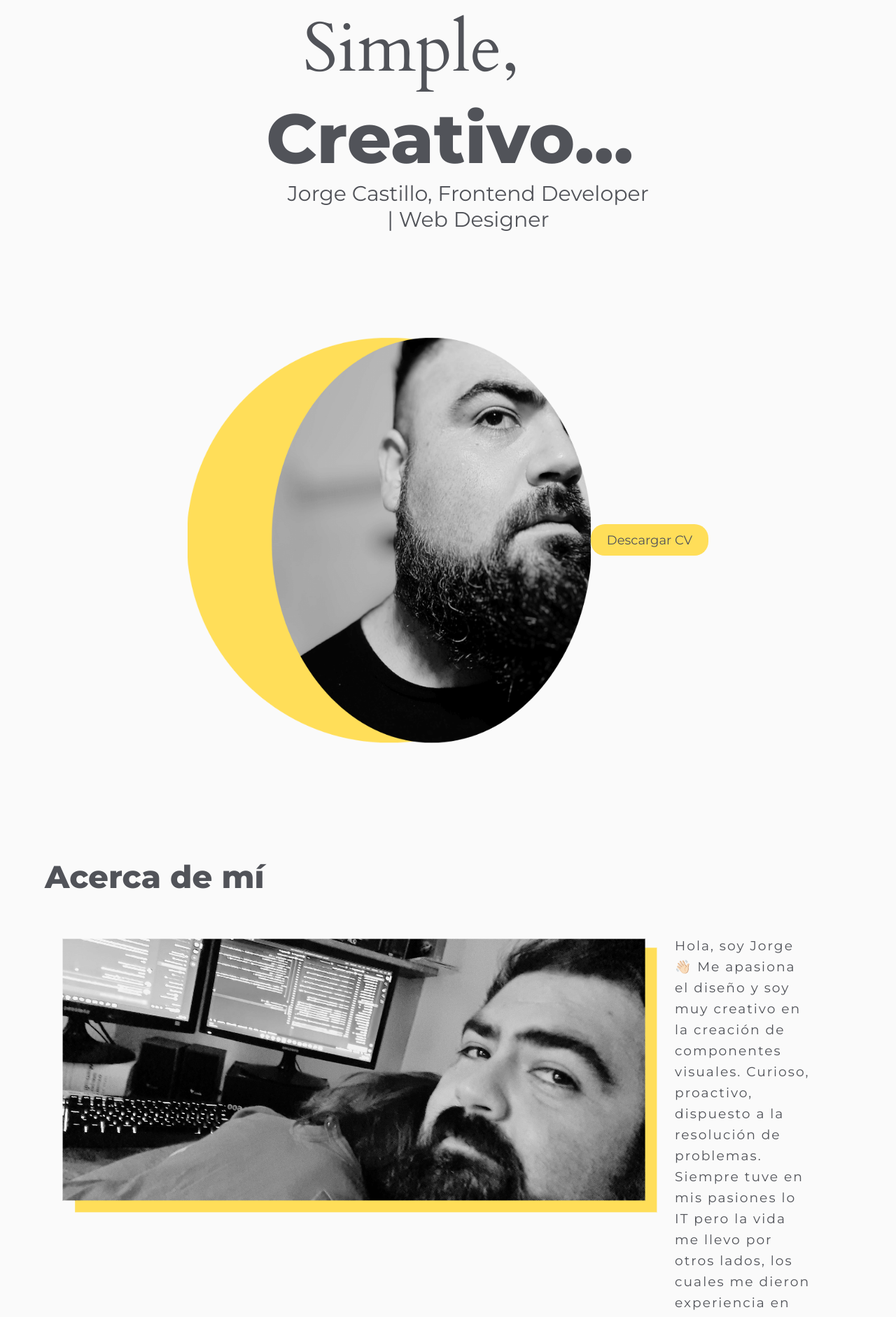
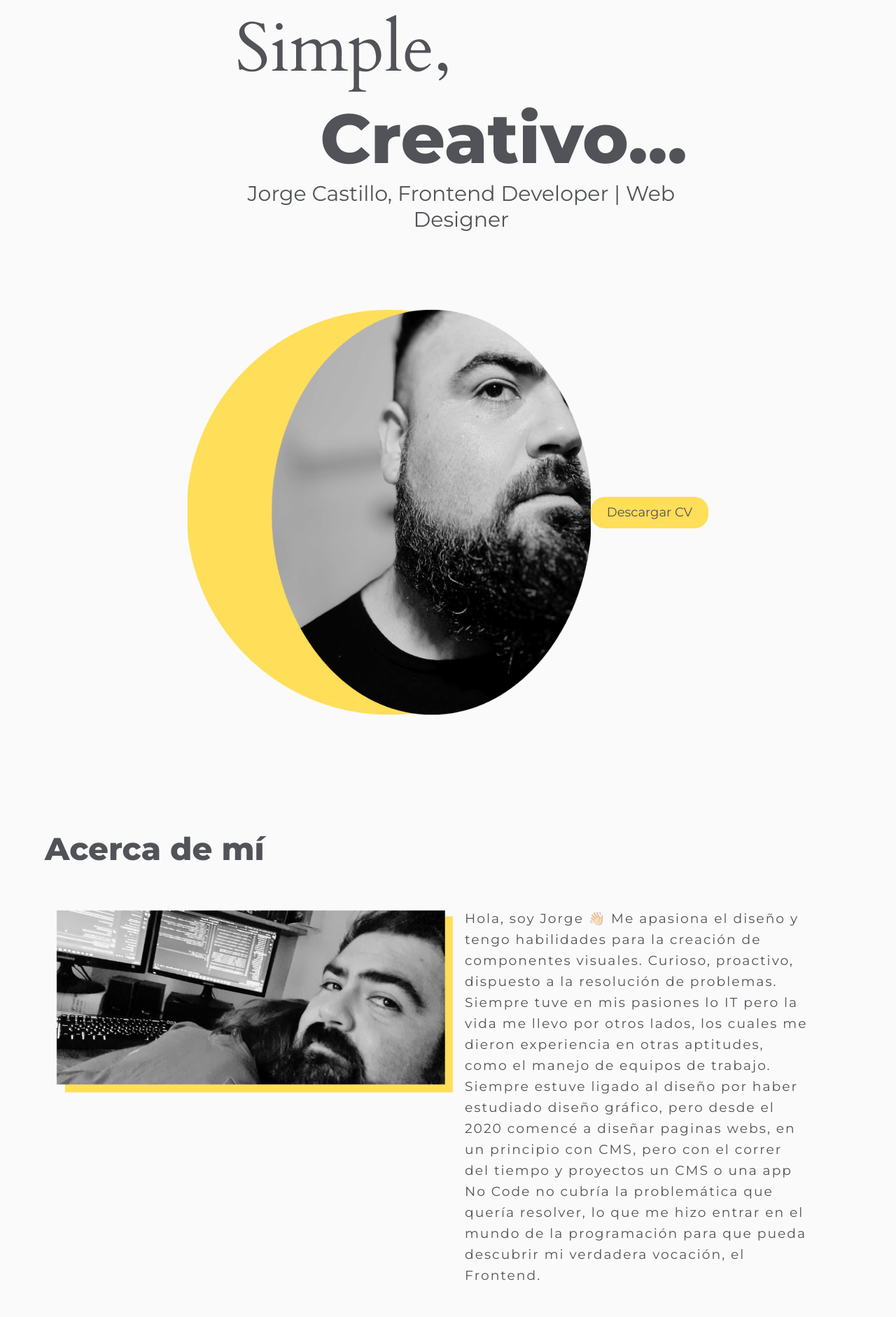
Before and after one commit to JorgeCastilloMakers/portfolio, a React (Vite) app: page / in a window 1280 px wide. Shown: the part 120-2002 px from the top of the page at 70% size. Built offline with nearby package versions, Linux system fonts and the light colour scheme; no server answers; a web font is replaced by a local one.

Commit message:
add framer and change text in about

```diff
--- a/package.json
+++ b/package.json
@@ -12,6 +12,7 @@
   "dependencies": {
     "@emailjs/browser": "^3.11.0",
     "formik": "^2.4.1",
+    "framer-motion": "^10.12.16",
     "lottie-react": "^2.4.0",
     "react": "^18.2.0",
     "react-dom": "^18.2.0",
--- a/src/components/about/AboutMe.tsx
+++ b/src/components/about/AboutMe.tsx
@@ -19,7 +19,7 @@ export const AboutMe = () => {
                 </div>
                 <h3 className='about_section_text'>
                     Hola, soy Jorge 👋🏻
-                    Me apasiona el diseño y soy muy creativo en la creación de componentes visuales.
+                    Me apasiona el diseño y tengo habilidades para la creación de componentes visuales.
                     Curioso, proactivo, dispuesto a la resolución de problemas.
                     Siempre tuve en mis pasiones lo IT pero la vida me llevo por otros lados, los cuales me dieron experiencia en otras aptitudes, como el manejo de equipos de trabajo.
                     Siempre estuve ligado al diseño por haber estudiado diseño gráfico, pero desde el 2020 comencé a diseñar paginas webs, en un principio con CMS, pero con el correr del tiempo y proyectos un CMS o una app No Code no cubría la problemática que quería resolver, lo que me hizo entrar en el mundo de la programación para que pueda descubrir mi verdadera vocación, el Frontend.
--- a/src/components/about/about.scss
+++ b/src/components/about/about.scss
@@ -18,10 +18,14 @@
         padding-top: 5%;
         padding-bottom: 5%;
         &_text{
+            width: 50%;
             font-weight: 400;
             letter-spacing: 2px;
             line-height: 30px;
             padding-right: 5%;
+        }
+        &_img{
+            max-width: 600px;
         }
     }
 }
@@ -34,7 +38,7 @@
     padding-top: 5%;
 }
 
-@media (max-width: 870px){
+@media (max-width: 878px){
     .about{
         &_title{
             text-align: center;
--- a/src/components/contact/contact.scss
+++ b/src/components/contact/contact.scss
@@ -28,7 +28,7 @@
     }
     &_form{
         align-self: center;
-        width: 30%;
+        width: 40%;
         height: 100%;
         display: flex;
         flex-direction: column;
--- a/src/components/hero/Hero.tsx
+++ b/src/components/hero/Hero.tsx
@@ -1,16 +1,19 @@
 import React from 'react';
 import PictureHero from '../../assets/picture-hero.png';
 import { Button } from '../button/Button';
+import { Reveal } from '../motions/Reveal';
 import './hero.scss';
 
 export const Hero = () => {
     return (
         <div className='hero' id='home'>
-            <div className='hero_title'>
-                <h2 className='hero_title_part-One'>Simple,</h2>
-                <h2 className='hero_title_part-Two'>Creativo...</h2>
-                <h3 className='hero_title_name'>Jorge Castillo, Frontend Developer | Web Designer</h3>
-            </div>
+            <Reveal>
+                <div className='hero_title'>
+                    <h2 className='hero_title_part-One'>Simple,</h2>
+                    <h2 className='hero_title_part-Two'>Creativo...</h2>
+                    <h3 className='hero_title_name'>Jorge Castillo, Frontend Developer | Web Designer</h3>
+                </div>
+            </Reveal>
             <div className='hero_image'>
                 <img className='hero_image_picture' src={PictureHero} alt="picture-jorge-castillo" />
             </div>
--- /dev/null
+++ b/src/components/motions/Reveal.tsx
@@ -0,0 +1,26 @@
+import { motion } from "framer-motion";
+import React from "react";
+
+
+interface Props{
+    children: JSX.Element;
+    width?: 'fit-content' | '100%';
+}
+
+export const Reveal = ({ children, width = 'fit-content' }: Props) => {
+    return (
+        <div style={{position: 'relative', width, overflow: 'hidden'}}>
+            <motion.div
+                variants={{
+                    hidden: { opacity: 0, y: 75 },
+                    visible: {opacity: 1, y: 0},
+                }}
+                initial='hidden'
+                animate='visible'
+                transition={{duration: 0.8, delay: 0.25}}
+            >
+                {children}
+            </motion.div>
+        </div>
+    )
+}
--- a/src/components/projectCard/projectcard.scss
+++ b/src/components/projectCard/projectcard.scss
@@ -1,9 +1,9 @@
 .card{
     width: 100%;
     height: 100%;
-    max-width: 400px;
-    max-height: 600px;
-    min-height: 600px;
+    max-width: 350px;
+    max-height: 650px;
+    min-height: 650px;
     background-color: white;
     padding: 2%;
     border-radius: 20px;
@@ -13,7 +13,7 @@
     align-items: flex-start;
     gap: 20px;
     &_image{
-        max-width: 350px;
+        max-width: 310px;
         padding-right: 4%;
         align-self: center;
     }
@@ -26,10 +26,15 @@
         align-items: flex-start;
         align-self: flex-start;
         &_first{
+            width: 100%;
+            text-align: center;
             font-size: 22px;
             font-weight: 800;
+            min-height: 60px;
         }
         &_second{
+            width: 100%;
+            text-align: center;
             font-size: 18px;
             font-weight: 500;
         }
@@ -58,9 +63,11 @@
         }
     }
     &_text{
-        font-size: 20px;
+        background-color: #fafafa;
+        border-radius: 10px;
+        font-size: 18px;
         font-weight: 400;
-        padding-top: 20px;
+        padding: 20px;
         line-height: 30px;
     }
 }
```
Also changed, not shown: 1 other file (tests, documents, lock files or other folders).
